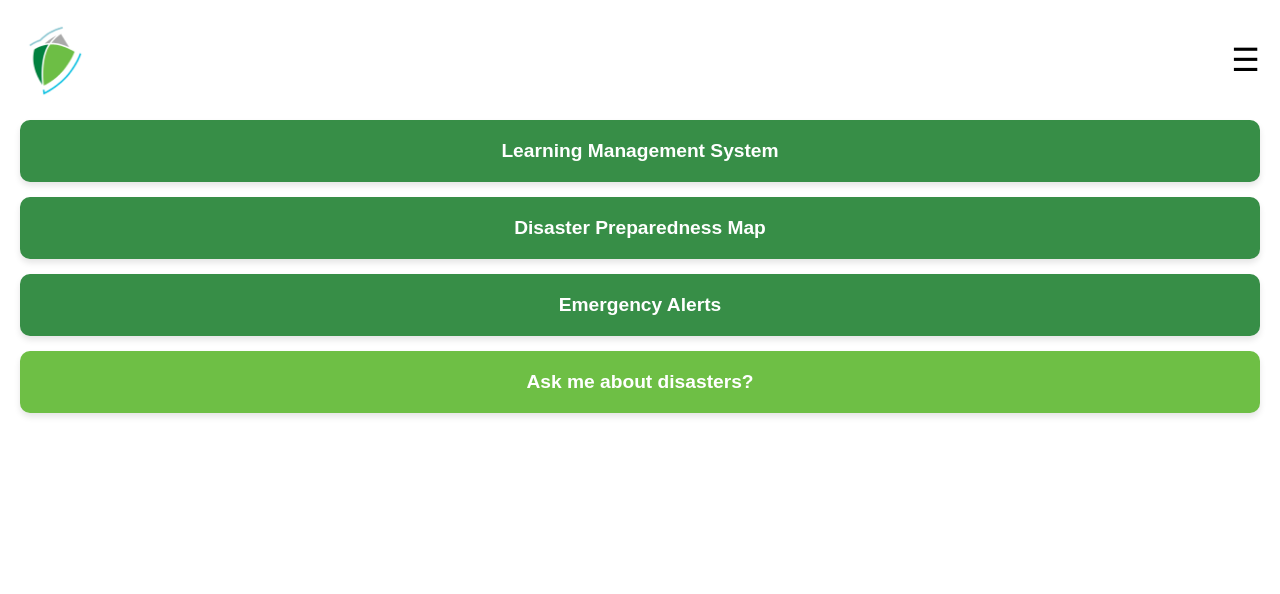
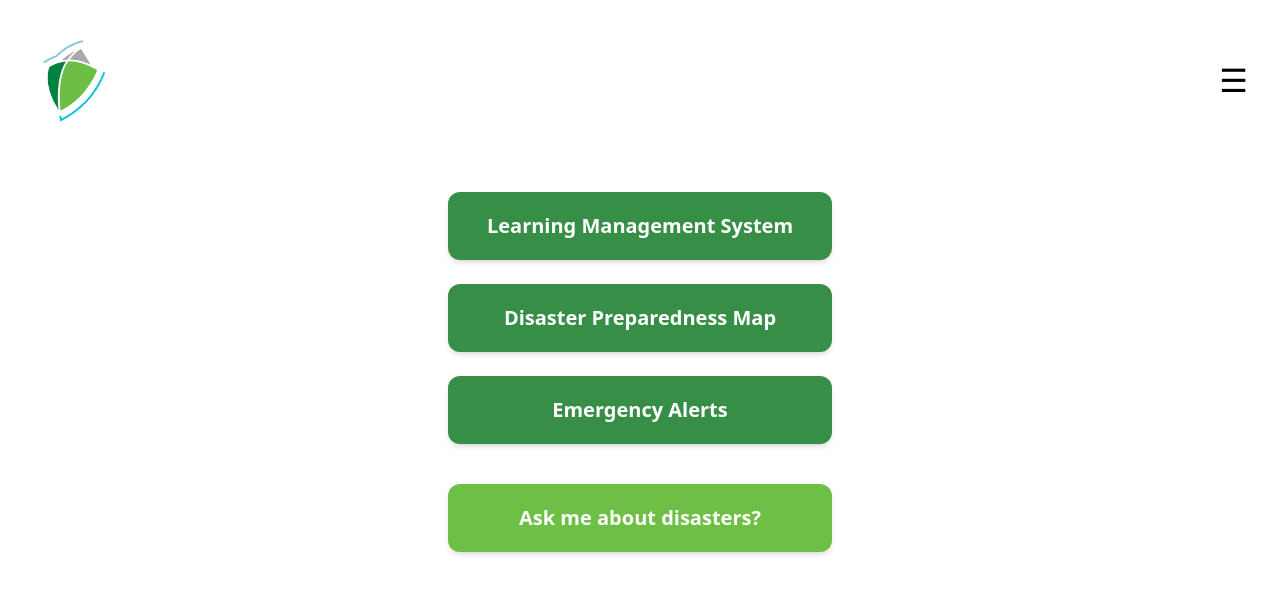
Before and after one commit to NBEKTAS/app, a plain HTML site: page index.html in a window 1280 px wide. Drawn offline with nearby package versions, Linux system fonts and the light colour scheme.

Commit message:
Update index.html

```diff
--- a/index.html
+++ b/index.html
@@ -1,34 +1,54 @@
 <!DOCTYPE html>
 <html lang="en">
 <head>
+    <meta charset="UTF-8">
+    <meta name="viewport" content="width=device-width, initial-scale=1.0">
     <title>Zevizar</title>
-    <link rel="stylesheet" href="prop.css">
-    <meta name="viewport" content="width=device-width, initial-scale=1.0">
+    <script src="https://cdn.tailwindcss.com"></script>
+    <style>
+        /* Custom CSS for elements that need more specific styling */
+        .menu-icon {
+            font-size: 2em;
+            cursor: pointer;
+        }
+        .button-dark {
+            background-color: #378e47;
+        }
+        .button-light {
+            background-color: #6ebf45;
+        }
+    </style>
 </head>
-<body>
-
-<div class="whole">
-    <header class="app-header">
-        <img class="logo" src="zevizar-logo.png" alt="Zevizar Logo">
+<body class="bg-white font-sans flex flex-col items-center min-h-screen">
+    <div class="whole w-full flex-grow flex flex-col">
+        <!-- Header -->
+        <header class="app-header flex justify-between items-center p-5 md:p-6 lg:p-8">
+            <img class="logo h-16 md:h-20 lg:h-24 w-auto" src="zevizar-logo.png" alt="Zevizar Logo">
             <div class="menu-icon">&#9776;</div>
         </header>
 
-    <main class="main-content">
-        <a href="#" class="button-item button-dark">
-            <div class="button-text">Learning Management System</div>
+        <!-- Main Content -->
+        <main class="main-content flex flex-col gap-4 p-5 md:gap-5 md:p-6 lg:gap-6 lg:p-8 max-w-md mx-auto w-full">
+            <!-- Button Items -->
+            <a href="#" class="button-item button-dark rounded-xl text-center py-5 px-6 shadow-md hover:shadow-lg transition-shadow">
+                <div class="button-text text-white text-lg md:text-xl font-bold">Learning Management System</div>
             </a>
-        <a href="#" class="button-item button-dark">
-            <div class="button-text">Disaster Preparedness Map</div>
+            <a href="#" class="button-item button-dark rounded-xl text-center py-5 px-6 shadow-md hover:shadow-lg transition-shadow">
+                <div class="button-text text-white text-lg md:text-xl font-bold">Disaster Preparedness Map</div>
             </a>
-        <a href="#" class="button-item button-dark">
-            <div class="button-text">Emergency Alerts</div>
+            <a href="#" class="button-item button-dark rounded-xl text-center py-5 px-6 shadow-md hover:shadow-lg transition-shadow">
+                <div class="button-text text-white text-lg md:text-xl font-bold">Emergency Alerts</div>
             </a>
 
-        <a href="#" class="chatbot-button button-light">
-            <div class="button-text">Ask me about disasters?</div>
+            <!-- Chatbot Button -->
+            <a href="#" class="button-item button-light rounded-xl text-center py-5 px-6 shadow-md hover:shadow-lg transition-shadow mt-4">
+                <div class="button-text text-white text-lg md:text-xl font-bold">Ask me about disasters?</div>
             </a>
         </main>
     </div>
 
+    <script>
+        // You can add any JavaScript functionality here if needed
+    </script>
 </body>
 </html>
```
Lines whose indentation alone changed are shown as unchanged.
